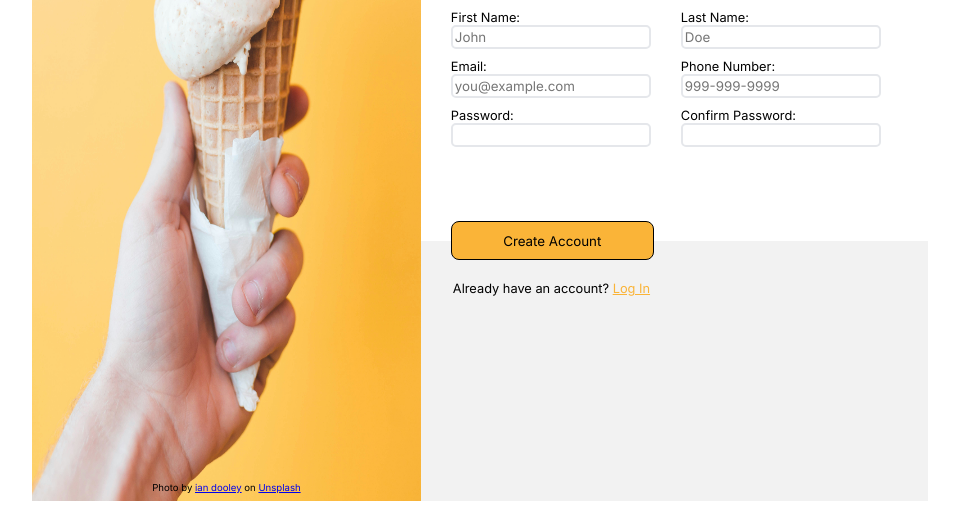
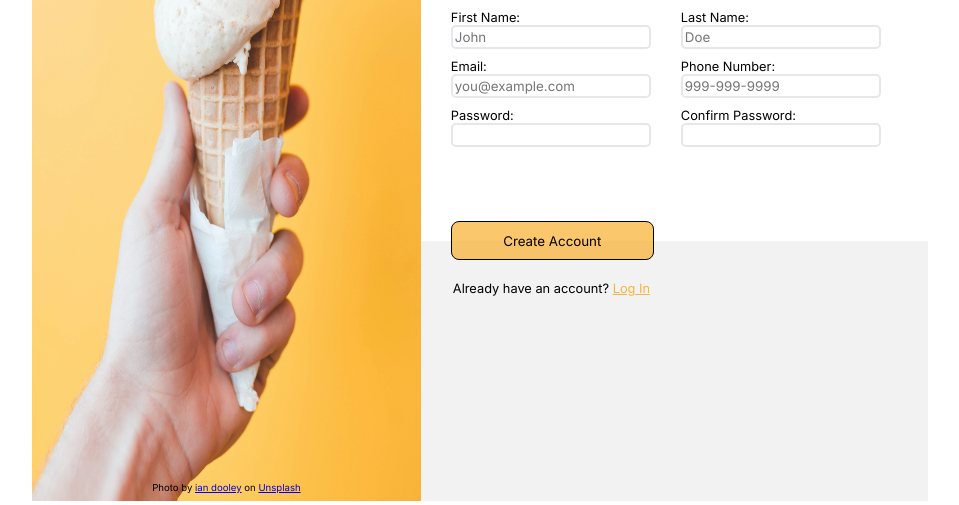
Before and after one commit to zwhahn/sign_up_form, a plain HTML site: page index.html in a window 1280 px wide. In both pictures the pointer is over the button "Create Account". Shown: the part 299-804 px from the top of the page, without its empty margins (160-1119 px from the left). Drawn offline with Linux system fonts and the light colour scheme.

Commit message:
Add style to button

```diff
--- a/style.css
+++ b/style.css
@@ -141,6 +141,11 @@ legend {
     border: 0.5px black solid;
 }
 
+#form_holder>button:hover {
+    background-color: #fab338bb;
+    cursor: pointer;
+}
+
 #login {
     position: absolute;
     margin-top: 580px;
```
